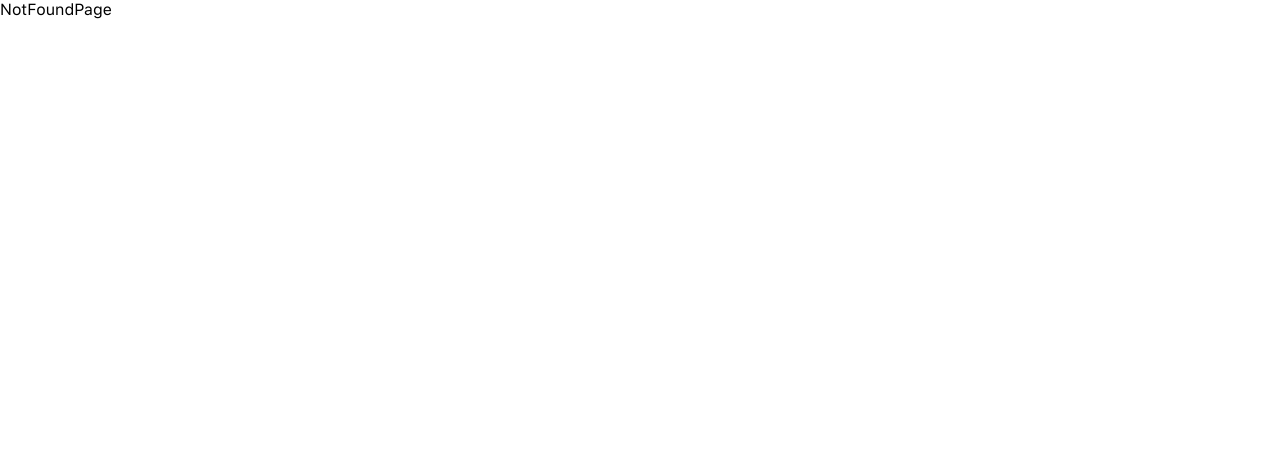
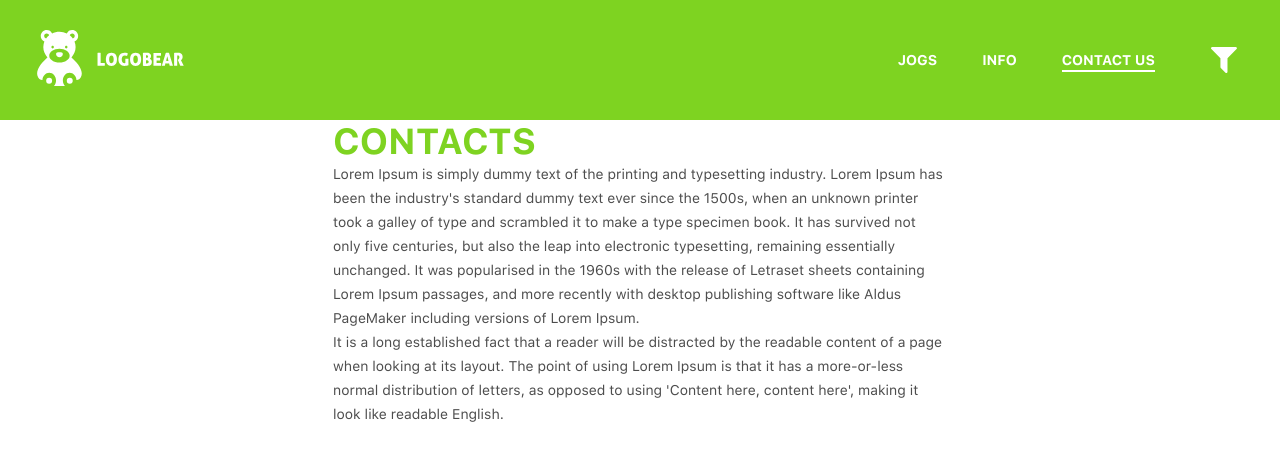
Before and after one commit to Dasha2203/jogs-app, a React (Vite) app: page /contact-us in a window 1280 px wide. Before the commit this address had no page. Shown: the top 460 px of the page. Built offline with nearby package versions, Linux system fonts and the light colour scheme.

Commit message:
feat: contacts page

```diff
--- a/src/App.tsx
+++ b/src/App.tsx
@@ -4,6 +4,7 @@
 import InfoPage from './pages/InfoPage';
 import JogsPage from './pages/JogsPage';
 import NotFoundPage from './pages/NotFoundPage';
+import ContactsPage from './pages/ContactsPage';
 
 const router = createBrowserRouter([
   {
@@ -20,6 +21,11 @@
     element: <InfoPage />,
     errorElement: <NotFoundPage />,
   },
+  {
+    path: '/contact-us',
+    element: <ContactsPage />,
+    errorElement: <NotFoundPage />,
+  }
 ]);
 
 function App() {
--- /dev/null
+++ b/src/pages/ContactsPage/index.tsx
@@ -0,0 +1,29 @@
+import Container from '../../components/layout/Container';
+import Layout from '../../components/layout/Layout';
+import Text from '../../components/Text';
+import Title from '../../components/Title';
+
+const ContactsPage = () => {
+  return (
+    <Layout>
+      <Container className="contacts">
+        <Title>Contacts</Title>
+        <Text>
+          Lorem Ipsum is simply dummy text of the printing and typesetting industry.
+          Lorem Ipsum has been the industry's standard dummy text ever since the 1500s,
+          when an unknown printer took a galley of type and scrambled it to make a
+          type specimen book. It has survived not only five centuries,
+          but also the leap into electronic typesetting, remaining essentially unchanged.
+          It was popularised in the 1960s with the release of Letraset sheets containing
+          Lorem Ipsum passages, and more recently with desktop publishing software like
+          Aldus PageMaker including versions of Lorem Ipsum.
+        </Text>
+        <Text>
+          It is a long established fact that a reader will be distracted by the readable content of a page when looking at its layout. The point of using Lorem Ipsum is that it has a more-or-less normal distribution of letters, as opposed to using 'Content here, content here', making it look like readable English.
+        </Text>
+      </Container>
+    </Layout>
+  )
+};
+
+export default ContactsPage;
```
Also changed, not shown: 1 other file (tests, documents, lock files or other folders).
